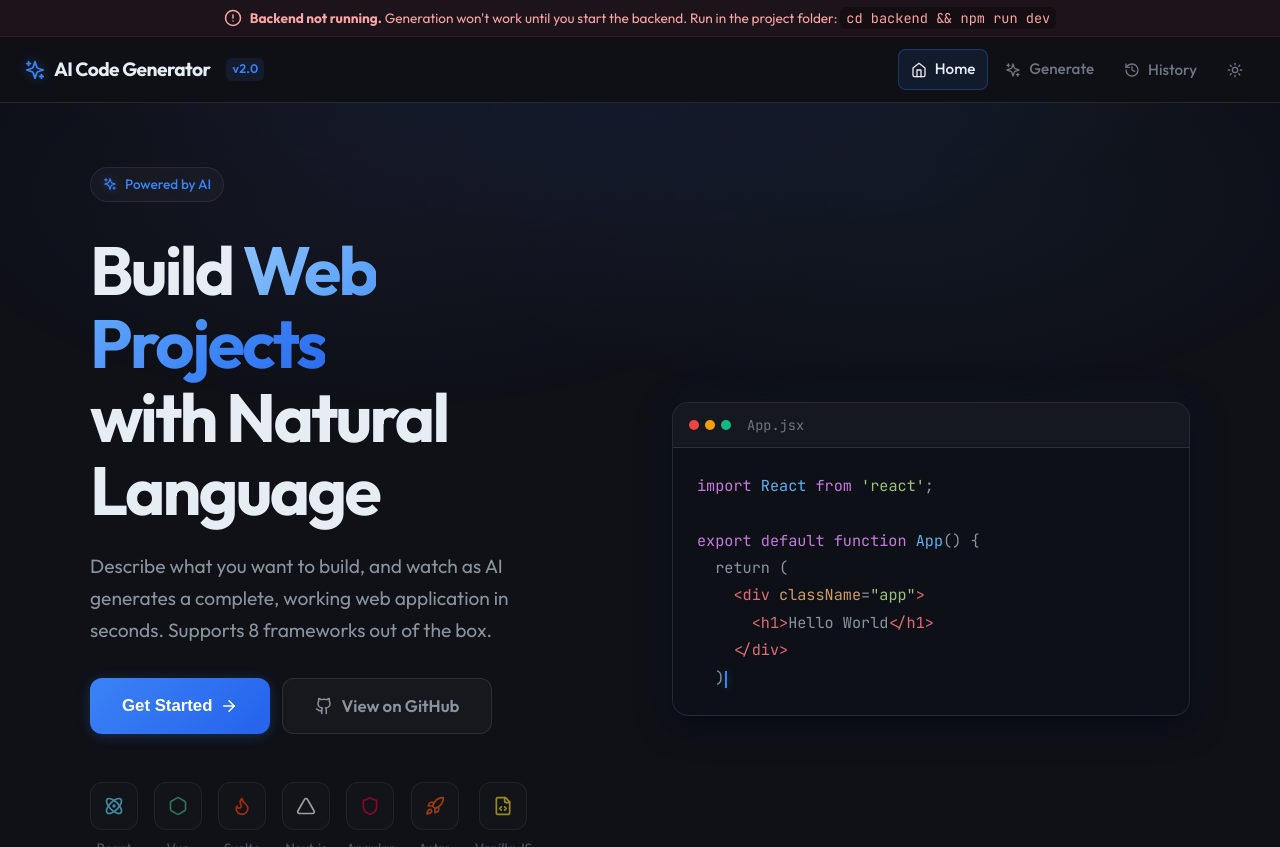
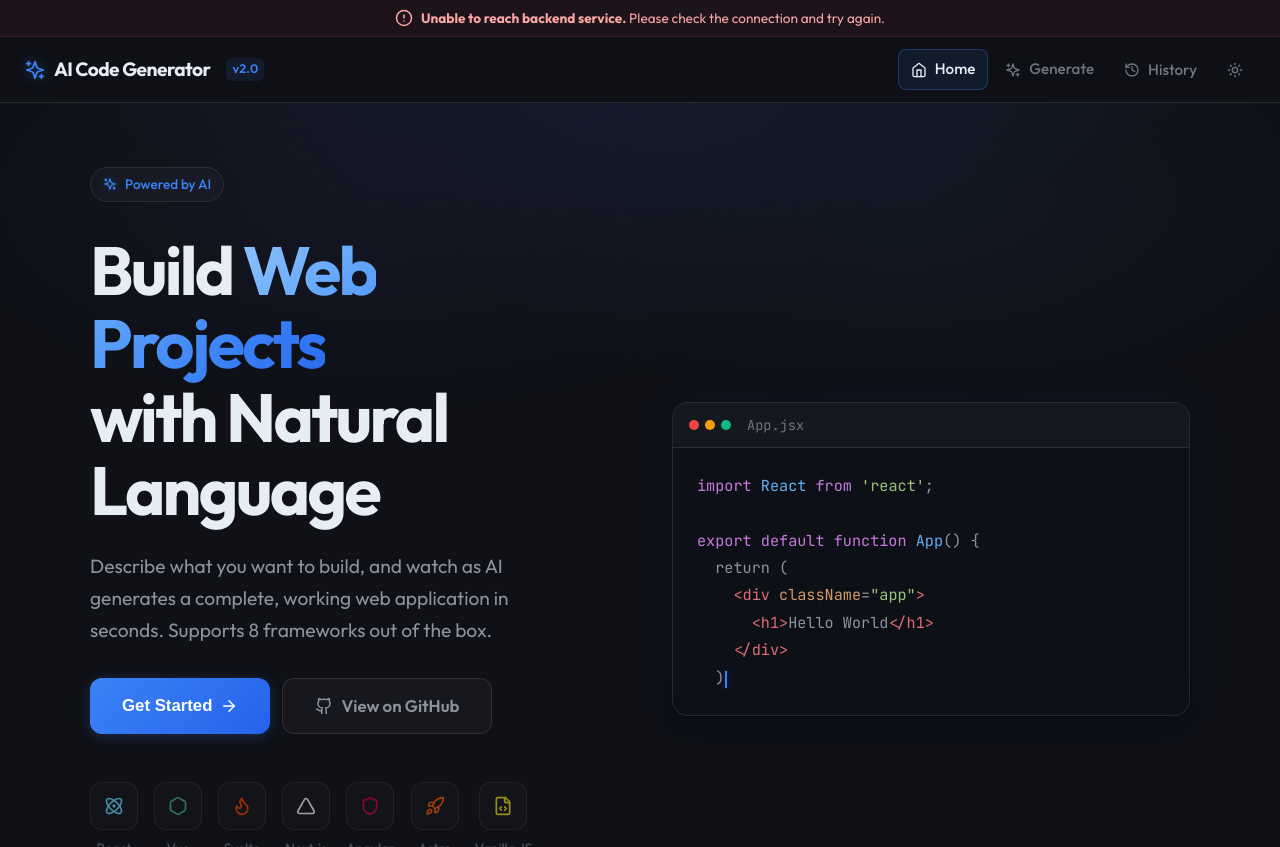
Before and after one commit to rakeshthakkuri/AutoDev, a React (Vite) app in the folder frontend/: page / in a window 1280 px wide. Built offline with nearby package versions, Linux system fonts and the light colour scheme; no server answers.

Commit message:
Simplify backend connection warning copy in the UI

```diff
--- a/frontend/src/components/BackendConnectionBanner.tsx
+++ b/frontend/src/components/BackendConnectionBanner.tsx
@@ -22,8 +22,7 @@ export default function BackendConnectionBanner() {
     <div className="backend-connection-banner" role="alert">
       <AlertCircle size={18} />
       <span>
-        <strong>Backend not running.</strong> Generation won&apos;t work until you start the backend.
-        Run in the project folder: <code>cd backend && npm run dev</code>
+        <strong>Unable to reach backend service.</strong> Please check the connection and try again.
       </span>
     </div>
   );
```
